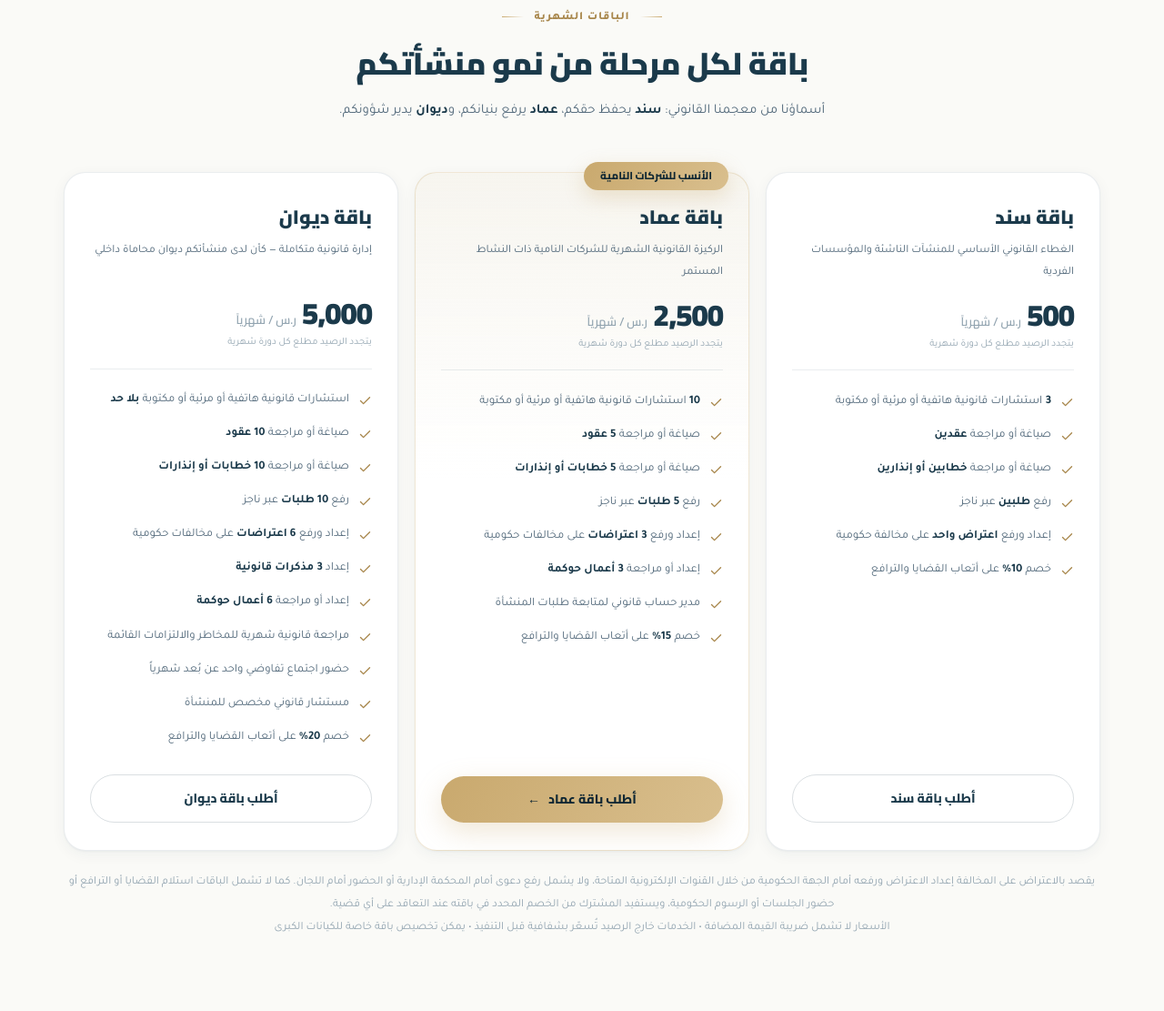
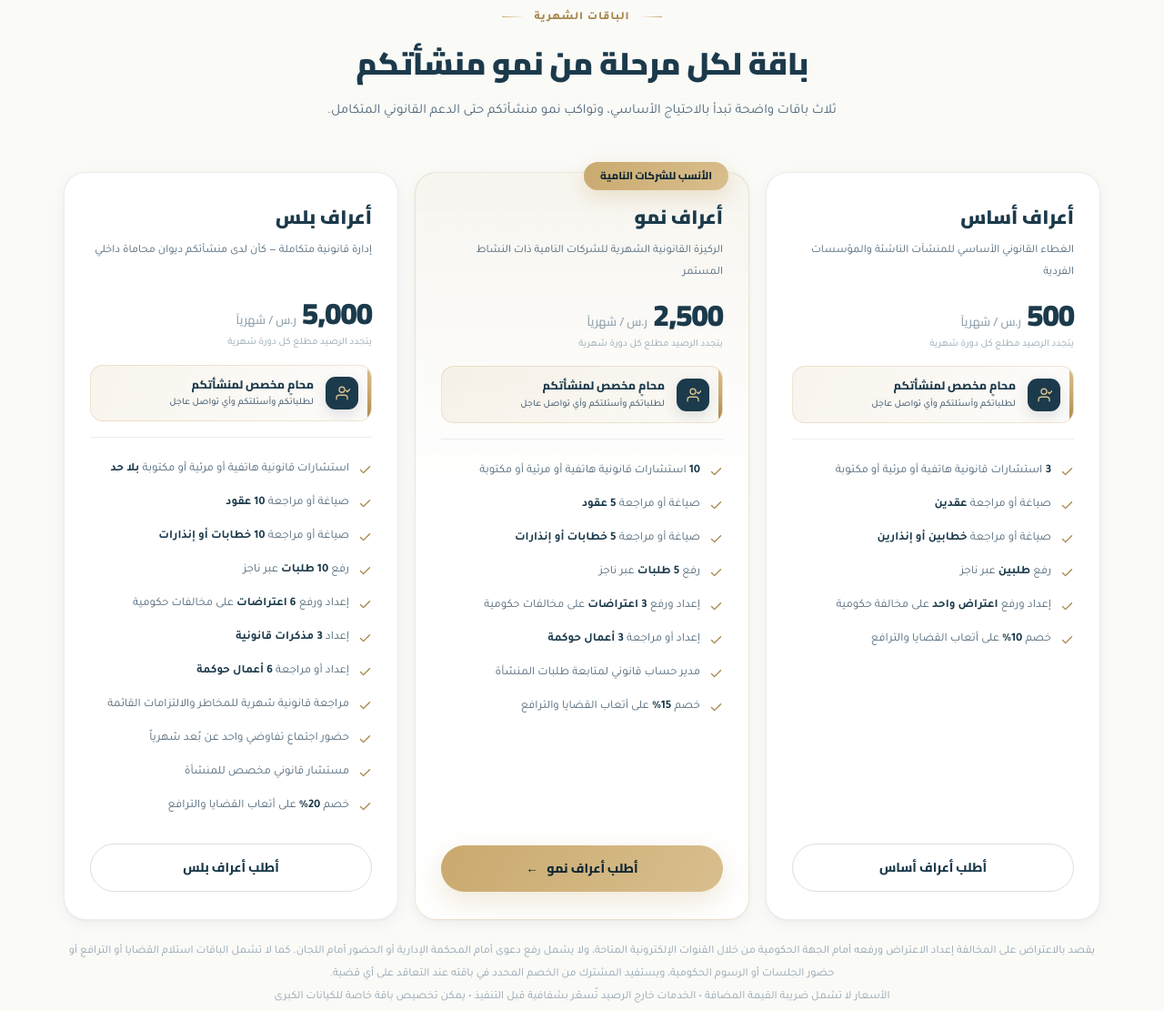
Before and after one commit to ka89801-source/ARAF-COMPANY, a plain HTML site: page index.html in a window 1280 px wide. Shown: the part 1257-2368 px from the top of the page at 91% size. Drawn offline with Linux system fonts and the light colour scheme.

Commit message:
تغيير مسميات الباقات وإبراز المحامي المخصص تصميمياً

```diff
--- a/index.html
+++ b/index.html
@@ -108,7 +108,13 @@ body{font-family:'Tajawal',sans-serif;background:var(--bg);color:var(--t1);line-
 .plan .tag{font-size:12.5px;color:var(--t2);line-height:1.95;margin:5px 0 18px;min-height:47px}
 .plan .price{font-family:'Cairo',sans-serif;font-size:33px;font-weight:900;color:var(--nv);letter-spacing:-1px;line-height:1}
 .plan .price small{font-size:13px;color:var(--tm);font-weight:600;letter-spacing:0}
-.plan .cyc{font-size:11px;color:var(--tm);margin:6px 0 18px}
+.plan .cyc{font-size:11px;color:var(--tm);margin:6px 0 14px}
+.plan-support{position:relative;display:grid;grid-template-columns:38px 1fr;align-items:center;gap:11px;margin:0 0 17px;padding:11px 14px 11px 12px;border:1px solid var(--line-gold);border-radius:14px;background:linear-gradient(110deg,rgba(201,169,110,.12),rgba(201,169,110,.035));overflow:hidden}
+.plan-support::before{content:'';position:absolute;right:0;top:0;bottom:0;width:4px;background:linear-gradient(180deg,var(--gdl),var(--gd),var(--gdd))}
+.plan-support .ps-ic{width:36px;height:36px;border-radius:11px;background:var(--nv);display:flex;align-items:center;justify-content:center;box-shadow:0 6px 16px rgba(27,58,75,.14)}
+.plan-support .ps-ic svg{width:18px;height:18px;stroke:var(--gdl);stroke-width:1.8;fill:none;stroke-linecap:round;stroke-linejoin:round}
+.plan-support strong{display:block;font-family:'Cairo',sans-serif;font-size:12.5px;font-weight:800;color:var(--nv);line-height:1.55}
+.plan-support small{display:block;margin-top:2px;font-size:10.5px;font-weight:500;color:var(--t2);line-height:1.65}
 .plan ul{list-style:none;flex:1;margin-bottom:22px;border-top:1px solid var(--line);padding-top:16px}
 .plan li{display:flex;align-items:flex-start;gap:10px;font-size:13px;color:var(--t2);padding:6.5px 0;line-height:1.85}
 .plan li svg{width:15px;height:15px;stroke:var(--gdd);stroke-width:2.2;fill:none;stroke-linecap:round;stroke-linejoin:round;flex-shrink:0;margin-top:5px}
@@ -251,7 +257,7 @@ body{font-family:'Tajawal',sans-serif;background:var(--bg);color:var(--t1);line-
     </div>
     <div class="strip-it">
       <div class="s-ic"><svg viewBox="0 0 24 24"><path d="M17 21v-2a4 4 0 0 0-4-4H5a4 4 0 0 0-4 4v2"/><circle cx="9" cy="7" r="4"/><path d="M23 21v-2a4 4 0 0 0-3-3.87"/></svg></div>
-      <div><h3>متابعة مخصصة</h3><p>مدير حساب أو مستشار مخصص بحسب الباقة</p></div>
+      <div><h3>محامٍ مخصص</h3><p>لطلباتكم وأسئلتكم وأي تواصل عاجل</p></div>
     </div>
   </div>
 </div>
@@ -274,15 +280,19 @@ body{font-family:'Tajawal',sans-serif;background:var(--bg);color:var(--t1);line-
   <div class="sec-head rev">
     <span class="kicker">الباقات الشهرية</span>
     <h2>باقة لكل مرحلة من نمو منشأتكم</h2>
-    <p>أسماؤنا من معجمنا القانوني: <b>سند</b> يحفظ حقكم، <b>عماد</b> يرفع بنيانكم، و<b>ديوان</b> يدير شؤونكم.</p>
+    <p>ثلاث باقات واضحة تبدأ بالاحتياج الأساسي، وتواكب نمو منشأتكم حتى الدعم القانوني المتكامل.</p>
   </div>
   <div class="plans">
 
     <div class="plan rev">
-      <h3>باقة سند</h3>
+      <h3>أعراف أساس</h3>
       <div class="tag">الغطاء القانوني الأساسي للمنشآت الناشئة والمؤسسات الفردية</div>
       <div class="price">500 <small>ر.س / شهرياً</small></div>
       <div class="cyc">يتجدد الرصيد مطلع كل دورة شهرية</div>
+      <div class="plan-support" aria-label="ميزة المحامي المخصص">
+        <span class="ps-ic"><svg viewBox="0 0 24 24"><path d="M20 21v-2a4 4 0 0 0-4-4H8a4 4 0 0 0-4 4v2"/><circle cx="12" cy="7" r="4"/><path d="M18 8l2 2 4-4"/></svg></span>
+        <span><strong>محامٍ مخصص لمنشأتكم</strong><small>لطلباتكم وأسئلتكم وأي تواصل عاجل</small></span>
+      </div>
       <ul>
         <li><svg viewBox="0 0 24 24"><path d="M20 6L9 17l-5-5"/></svg><span><b>3</b> استشارات قانونية هاتفية أو مرئية أو مكتوبة</span></li>
         <li><svg viewBox="0 0 24 24"><path d="M20 6L9 17l-5-5"/></svg><span>صياغة أو مراجعة <b>عقدين</b></span></li>
@@ -291,15 +301,19 @@ body{font-family:'Tajawal',sans-serif;background:var(--bg);color:var(--t1);line-
         <li><svg viewBox="0 0 24 24"><path d="M20 6L9 17l-5-5"/></svg><span>إعداد ورفع <b>اعتراض واحد</b> على مخالفة حكومية</span></li>
         <li><svg viewBox="0 0 24 24"><path d="M20 6L9 17l-5-5"/></svg><span>خصم <b>10%</b> على أتعاب القضايا والترافع</span></li>
       </ul>
-      <a class="btn btn-out-light" href="#join" onclick="pickPlan('باقة سند')">أطلب باقة سند</a>
+      <a class="btn btn-out-light" href="#join" onclick="pickPlan('أعراف أساس')">أطلب أعراف أساس</a>
     </div>
 
     <div class="plan featured rev">
       <span class="plan-flag">الأنسب للشركات النامية</span>
-      <h3>باقة عماد</h3>
+      <h3>أعراف نمو</h3>
       <div class="tag">الركيزة القانونية الشهرية للشركات النامية ذات النشاط المستمر</div>
       <div class="price">2,500 <small>ر.س / شهرياً</small></div>
       <div class="cyc">يتجدد الرصيد مطلع كل دورة شهرية</div>
+      <div class="plan-support" aria-label="ميزة المحامي المخصص">
+        <span class="ps-ic"><svg viewBox="0 0 24 24"><path d="M20 21v-2a4 4 0 0 0-4-4H8a4 4 0 0 0-4 4v2"/><circle cx="12" cy="7" r="4"/><path d="M18 8l2 2 4-4"/></svg></span>
+        <span><strong>محامٍ مخصص لمنشأتكم</strong><small>لطلباتكم وأسئلتكم وأي تواصل عاجل</small></span>
+      </div>
       <ul>
         <li><svg viewBox="0 0 24 24"><path d="M20 6L9 17l-5-5"/></svg><span><b>10</b> استشارات قانونية هاتفية أو مرئية أو مكتوبة</span></li>
         <li><svg viewBox="0 0 24 24"><path d="M20 6L9 17l-5-5"/></svg><span>صياغة أو مراجعة <b>5 عقود</b></span></li>
@@ -310,14 +324,18 @@ body{font-family:'Tajawal',sans-serif;background:var(--bg);color:var(--t1);line-
         <li><svg viewBox="0 0 24 24"><path d="M20 6L9 17l-5-5"/></svg><span>مدير حساب قانوني لمتابعة طلبات المنشأة</span></li>
         <li><svg viewBox="0 0 24 24"><path d="M20 6L9 17l-5-5"/></svg><span>خصم <b>15%</b> على أتعاب القضايا والترافع</span></li>
       </ul>
-      <a class="btn btn-gold" href="#join" onclick="pickPlan('باقة عماد')">أطلب باقة عماد <span class="arr">←</span></a>
+      <a class="btn btn-gold" href="#join" onclick="pickPlan('أعراف نمو')">أطلب أعراف نمو <span class="arr">←</span></a>
     </div>
 
     <div class="plan rev">
-      <h3>باقة ديوان</h3>
+      <h3>أعراف بلس</h3>
       <div class="tag">إدارة قانونية متكاملة — كأن لدى منشأتكم ديوان محاماة داخلي</div>
       <div class="price">5,000 <small>ر.س / شهرياً</small></div>
       <div class="cyc">يتجدد الرصيد مطلع كل دورة شهرية</div>
+      <div class="plan-support" aria-label="ميزة المحامي المخصص">
+        <span class="ps-ic"><svg viewBox="0 0 24 24"><path d="M20 21v-2a4 4 0 0 0-4-4H8a4 4 0 0 0-4 4v2"/><circle cx="12" cy="7" r="4"/><path d="M18 8l2 2 4-4"/></svg></span>
+        <span><strong>محامٍ مخصص لمنشأتكم</strong><small>لطلباتكم وأسئلتكم وأي تواصل عاجل</small></span>
+      </div>
       <ul>
         <li><svg viewBox="0 0 24 24"><path d="M20 6L9 17l-5-5"/></svg><span>استشارات قانونية هاتفية أو مرئية أو مكتوبة <b>بلا حد</b></span></li>
         <li><svg viewBox="0 0 24 24"><path d="M20 6L9 17l-5-5"/></svg><span>صياغة أو مراجعة <b>10 عقود</b></span></li>
@@ -331,7 +349,7 @@ body{font-family:'Tajawal',sans-serif;background:var(--bg);color:var(--t1);line-
         <li><svg viewBox="0 0 24 24"><path d="M20 6L9 17l-5-5"/></svg><span>مستشار قانوني مخصص للمنشأة</span></li>
         <li><svg viewBox="0 0 24 24"><path d="M20 6L9 17l-5-5"/></svg><span>خصم <b>20%</b> على أتعاب القضايا والترافع</span></li>
       </ul>
-      <a class="btn btn-out-light" href="#join" onclick="pickPlan('باقة ديوان')">أطلب باقة ديوان</a>
+      <a class="btn btn-out-light" href="#join" onclick="pickPlan('أعراف بلس')">أطلب أعراف بلس</a>
     </div>
 
   </div>
@@ -353,7 +371,7 @@ body{font-family:'Tajawal',sans-serif;background:var(--bg);color:var(--t1);line-
       <div class="jf"><label for="jName">اسم المنشأة</label><input id="jName" placeholder="مثال: شركة النخبة للتجارة"></div>
       <div class="jf"><label for="jType">نوع الكيان</label><select id="jType"><option>شركة</option><option>مؤسسة</option><option>جمعية / كيان غير ربحي</option></select></div>
       <div class="jf"><label for="jContact">اسم المسؤول ورقم جواله</label><input id="jContact" placeholder="الاسم — 05xxxxxxxx"></div>
-      <div class="jf"><label for="jPlan">الباقة المبدئية</label><select id="jPlan"><option>باقة عماد</option><option>باقة سند</option><option>باقة ديوان</option><option>لست متأكداً — أريد استشارتكم</option></select></div>
+      <div class="jf"><label for="jPlan">الباقة المبدئية</label><select id="jPlan"><option>أعراف نمو</option><option>أعراف أساس</option><option>أعراف بلس</option><option>لست متأكداً — أريد استشارتكم</option></select></div>
       <button class="btn btn-gold" style="width:100%" onclick="sendJoin()">إرسال طلب الانضمام <span class="arr">←</span></button>
       <div class="join-note">يفتح الطلب في واتساب فريق أعراف — لا يُنشأ أي حساب قبل تواصلنا معكم</div>
     </div>
```
